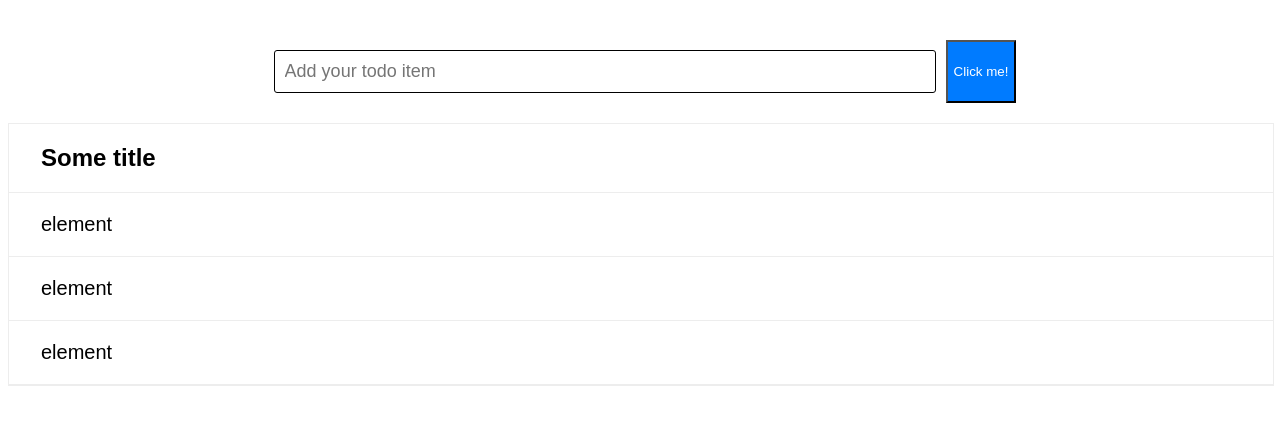
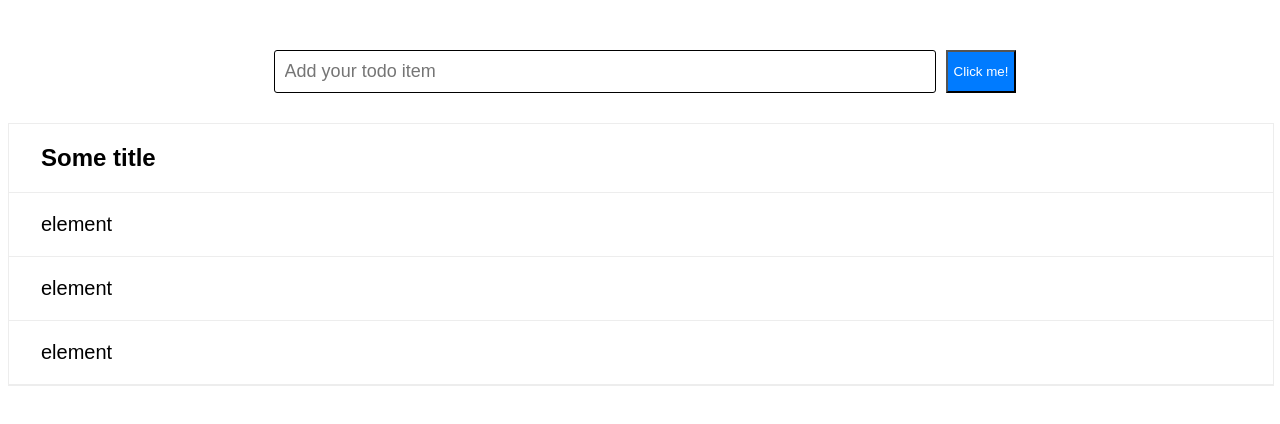
Before and after one commit to hohooio823/synthesis-test, a React (Create React App) app: page / in a window 1280 px wide. Shown: the top 424 px of the page. Built offline with nearby package versions, Linux system fonts and the light colour scheme.

Commit message:
fix: make the button look better

```diff
--- a/src/Components/Button/Button.tsx
+++ b/src/Components/Button/Button.tsx
@@ -27,6 +27,10 @@ class Button extends Component<ButtonProps> {
         background-color:${this.colors[type].color};
         color:${this.colors.text};
         width:${block!==true?"fit-content":"100%"};
+        padding-top: 10px;
+        padding-bottom: 10px;
+        margin-top: 10px;
+        margin-bottom: 10px;
         &:hover {
             background-color:${this.colors[type].hovered};
         }
```
